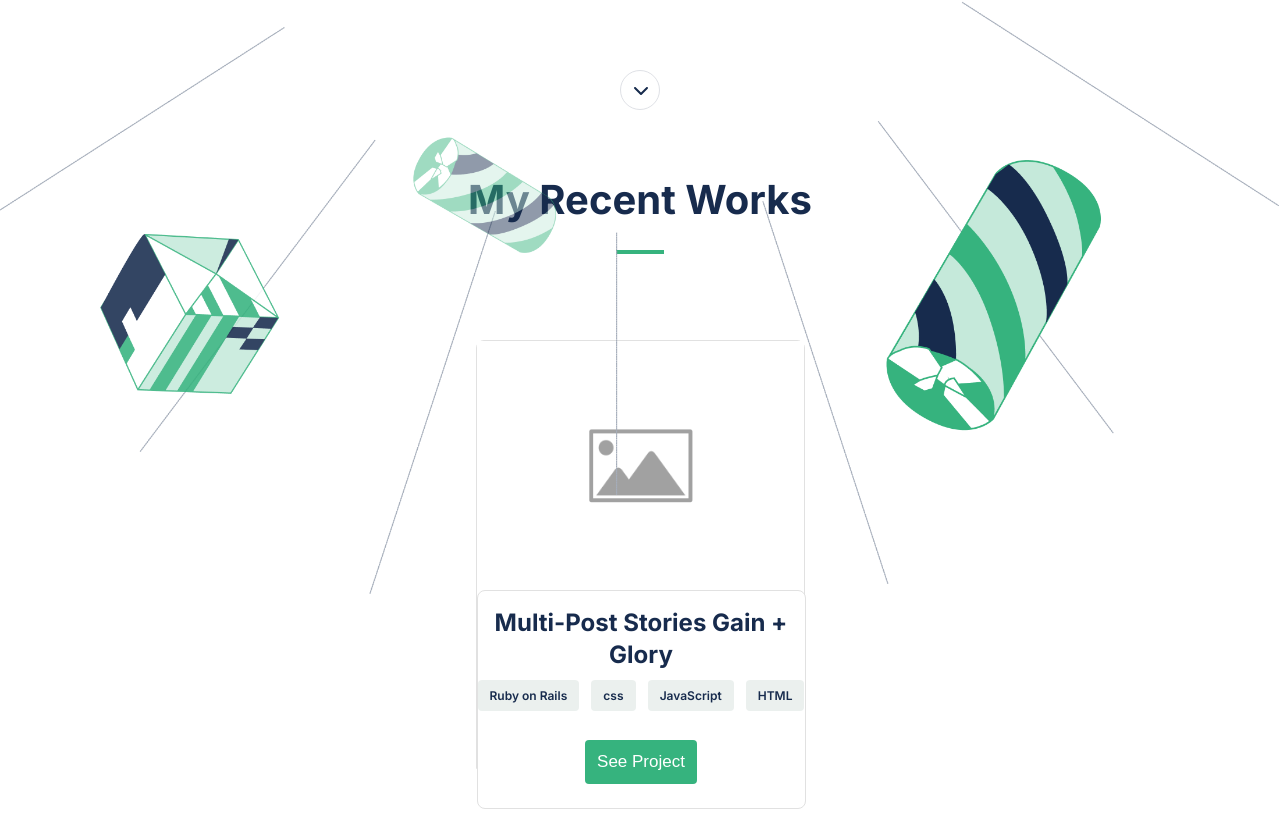
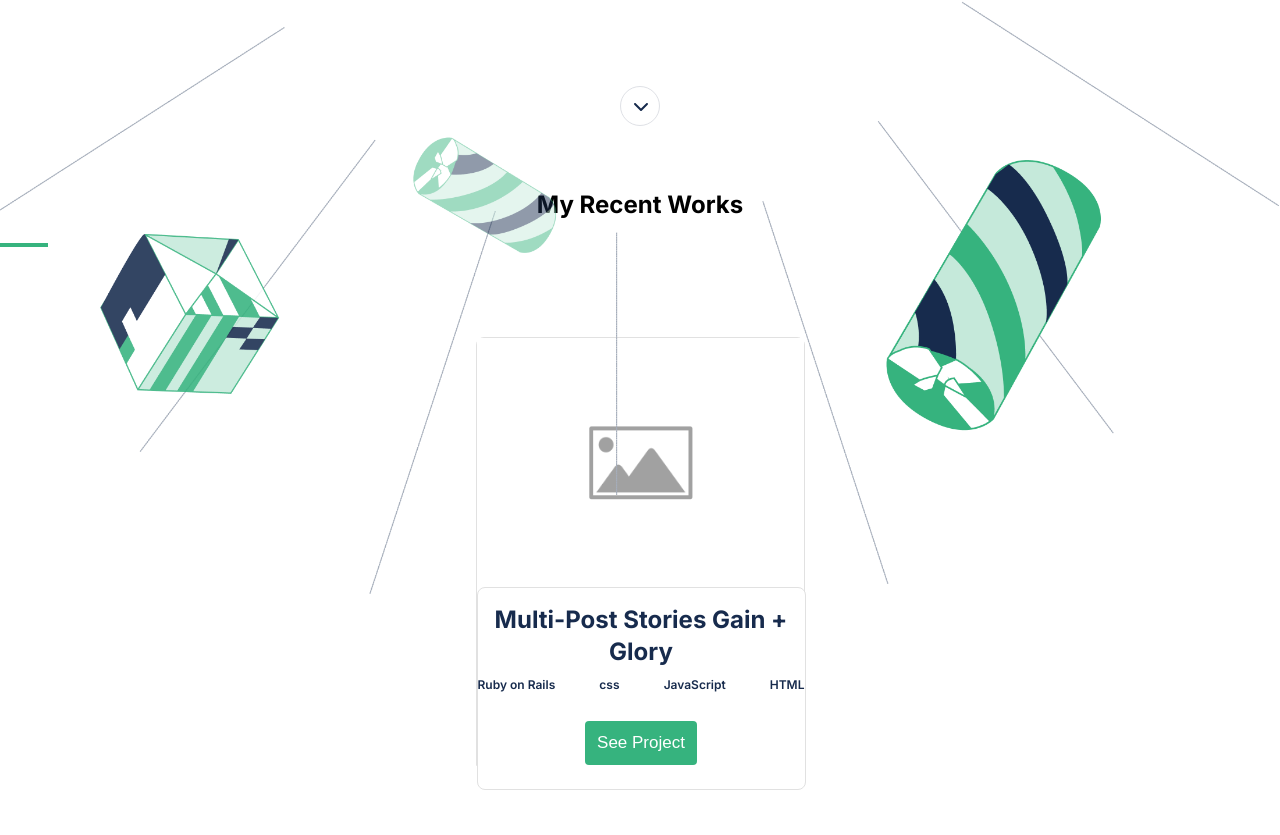
Before and after one commit to waiyankyaw961999/Microverse-portofolio, a website: page index.html in a window 1280 px wide. Shown: the part 590-1425 px from the top of the page. Drawn offline with Linux system fonts and the light colour scheme.

Commit message:
Update class name

```diff
--- a/styles/global-styles.css
+++ b/styles/global-styles.css
@@ -11,7 +11,7 @@ h4 {
   margin: 0;
 }
 
-h1 {
+h2 {
   font-weight: 700;
   font-size: 40px;
   line-height: 52px;
@@ -27,6 +27,7 @@ a {
 ul {
   text-decoration: none;
   list-style: none;
+  padding: 0;
 }
 
 .h-screen {
--- a/styles/work-section.css
+++ b/styles/work-section.css
@@ -1,4 +1,4 @@
-.work-section header {
+.work-section .title {
   display: flex;
   align-items: center;
   flex-direction: column;
@@ -51,7 +51,7 @@
   line-height: 32px;
 }
 
-.box-content .tags span {
+.box-content .tags li {
   padding: 8px 12px;
   border-radius: 4px;
   background-color: var(--bg-white-1);
```
